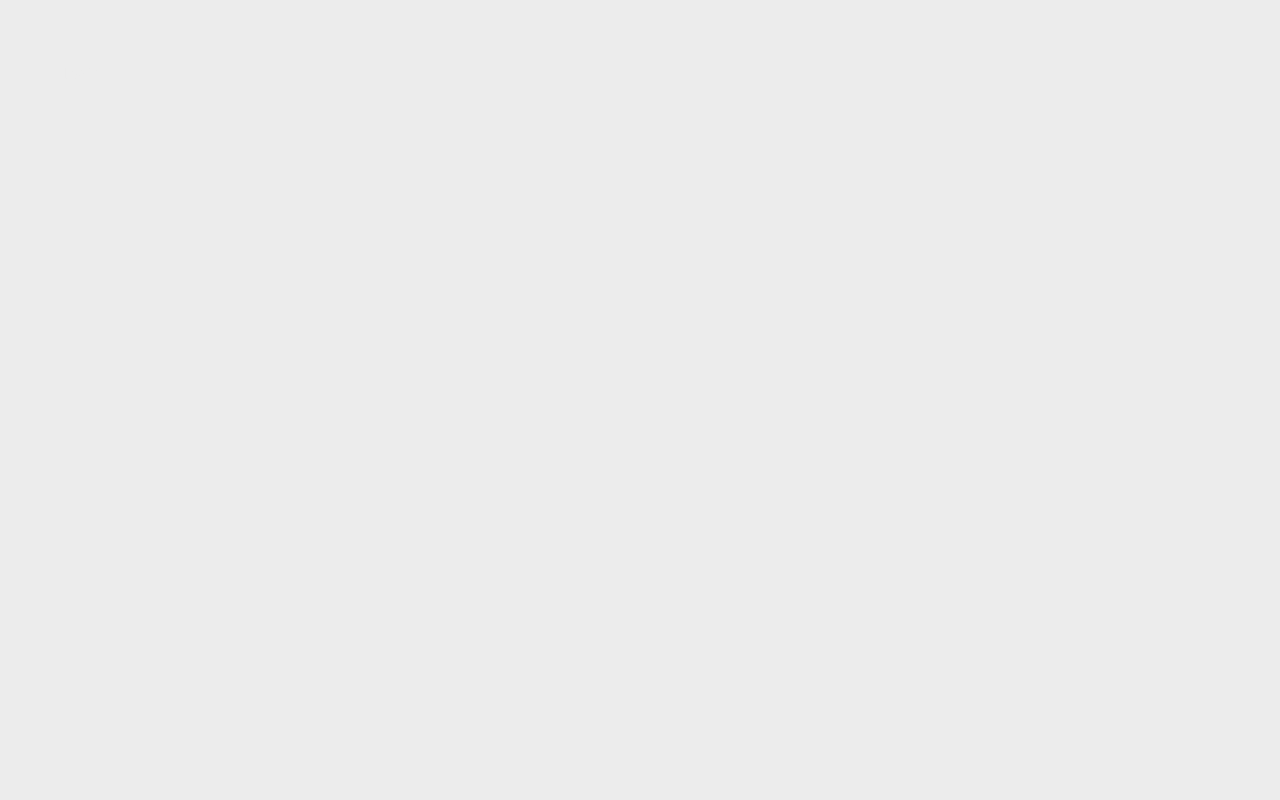
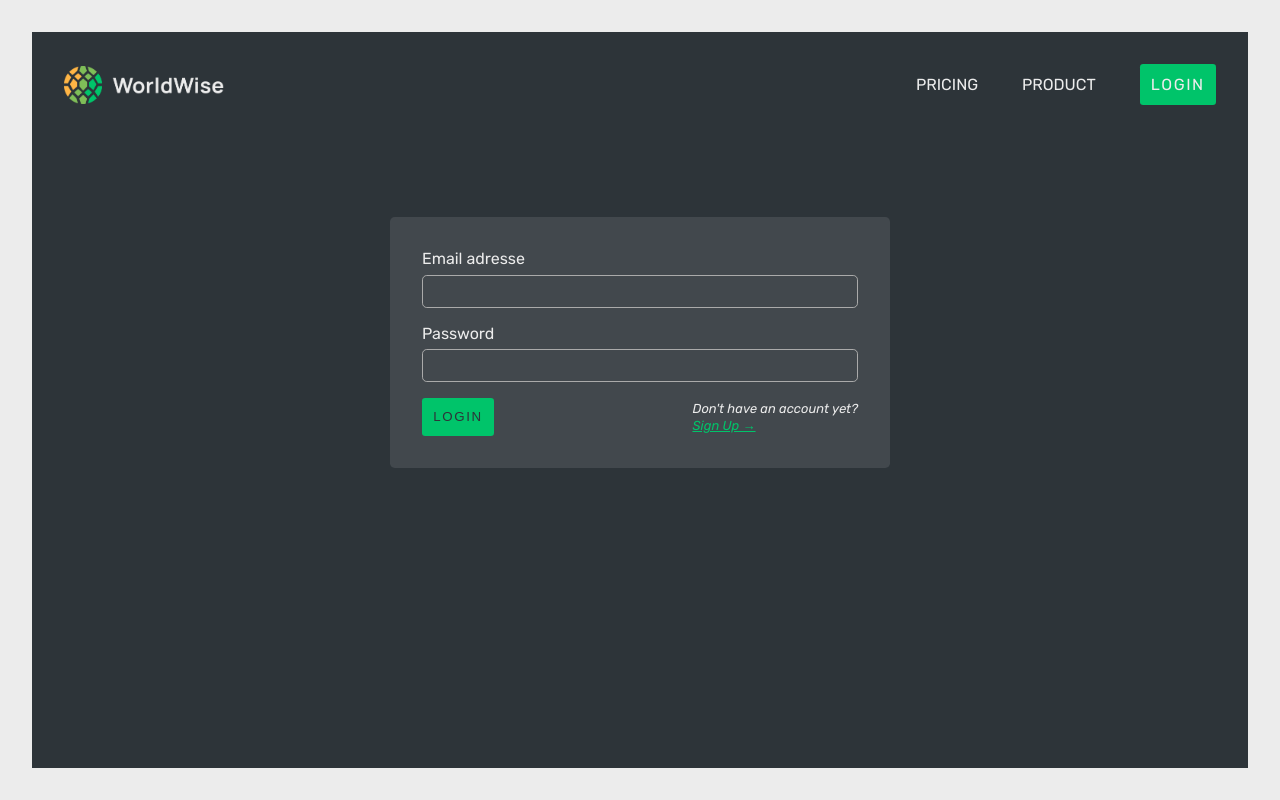
Before and after one commit to medaich/worldwise, a React (Vite) app: page /login in a window 1280 px wide. Built offline with nearby package versions, Linux system fonts and the light colour scheme.

Commit message:
add a notFound page

```diff
--- a/src/App.jsx
+++ b/src/App.jsx
@@ -3,6 +3,7 @@ import HomePage from "./pages/HomePage";
 import Product from "./pages/Product";
 import Pricing from "./pages/Pricing";
 import Login from "./pages/Login";
+import Signup from "./pages/Signup";
 import NotFound from "./pages/NotFound";
 import AppLayout from "./pages/AppLayout";
 import { QueryClient, QueryClientProvider } from "@tanstack/react-query";
@@ -24,6 +25,7 @@ function App() {
           <Route path="product" element={<Product />} />
           <Route path="pricing" element={<Pricing />} />
           <Route path="login" element={<Login />} />
+          <Route path="signup" element={<Signup />} />
           <Route
             path="app"
             element={
--- a/src/components/Form.module.css
+++ b/src/components/Form.module.css
@@ -25,15 +25,8 @@
     font-size: 1rem;
     background-color: transparent;
     color: var(--color-light--2);
-    border: 1px var(--color-light--1) solid;
     font-weight: 200;
-    outline: none;
     transition: border-color 0.2s ease, box-shadow 0.2s ease;
-
-    &:focus {
-      border-color: var(--color-brand--1);
-      box-shadow: 0 0 0 1px var(--color-brand--1);
-    }
   }
 
   & > div:last-child {
--- a/src/index.css
+++ b/src/index.css
@@ -50,6 +50,7 @@ p {
   background-color: var(--color-brand--2);
   border-radius: 0.2rem;
   text-transform: uppercase;
+  letter-spacing: 0.1rem;
 
   &:hover {
     background-color: var(--color-brand--1);
@@ -59,6 +60,19 @@ p {
 ul {
   list-style: none;
 }
+
+input,
+textarea {
+  border: 1px var(--color-light--1) solid;
+  outline: none;
+  background-color: transparent;
+
+  &:focus {
+    border-color: var(--color-brand--1);
+    box-shadow: 0 0 0 1px var(--color-brand--1);
+  }
+}
+
 * {
   margin: 0;
   padding: 0;
--- a/src/pages/Login.jsx
+++ b/src/pages/Login.jsx
@@ -1,5 +1,47 @@
+import { useState } from "react";
+import styles from "./Login.module.css";
+
+import PageNav from "../components/PageNav";
+import { Link } from "react-router-dom";
+
 function Login() {
-  return <div>login</div>;
+  const [email, setEmail] = useState("");
+  const [password, setPassword] = useState("");
+
+  return (
+    <main className={styles.login}>
+      <PageNav />
+      <form>
+        <label htmlFor="email">Email adresse</label>
+        <input
+          type="email"
+          id="email"
+          name="email"
+          aria-label="Email address"
+          autoComplete="email"
+          value={email}
+          onChange={(e) => setEmail(e.target.value)}
+        />
+        <label htmlFor="pass">Password</label>
+        <input
+          type="password"
+          id="pass"
+          name="password"
+          aria-label="Password"
+          autoComplete="current-password"
+          value={password}
+          onChange={(e) => setPassword(e.target.value)}
+        />
+        <div>
+          <button className="cta">Login</button>
+          <div>
+            <p>Don't have an account yet?</p>
+            <Link to="/singup">Sign up &rarr;</Link>
+          </div>
+        </div>
+      </form>
+    </main>
+  );
 }
 
 export default Login;
--- /dev/null
+++ b/src/pages/Login.module.css
@@ -0,0 +1,48 @@
+.login {
+  background-color: var(--color-dark--0);
+  display: flex;
+  flex-flow: column nowrap;
+  align-items: center;
+  gap: 4rem;
+
+  & > form {
+    padding: 2rem;
+    border-radius: 0.3rem;
+    width: 100%;
+    max-width: 500px;
+    background-color: var(--color-dark--2);
+
+    & > * {
+      display: block;
+      width: 100%;
+    }
+
+    & > input {
+      padding: 0.5rem;
+      border-radius: 0.3rem;
+      margin-top: 0.4rem;
+      margin-bottom: 1rem;
+    }
+
+    & button {
+      font-weight: 500;
+    }
+
+    & > div:last-child {
+      display: flex;
+      justify-content: space-between;
+      align-items: center;
+
+      & > div {
+        font-style: italic;
+        font-size: small;
+
+        & > a {
+          color: var(--color-brand--2);
+          text-transform: capitalize;
+          text-decoration: underline;
+        }
+      }
+    }
+  }
+}
--- a/src/pages/NotFound.jsx
+++ b/src/pages/NotFound.jsx
@@ -1,5 +1,17 @@
+import BackButton from "../components/BackButton";
+import PageNav from "../components/PageNav";
+import styles from "./NotFound.module.css";
 function NotFound() {
-  return <div>The page you're looking for couldn't be found</div>;
+  return (
+    <div className={styles.notFound}>
+      <PageNav />
+
+      <div>
+        <p>The page you're looking for couldn't be found</p>
+        <BackButton />
+      </div>
+    </div>
+  );
 }
 
 export default NotFound;
--- /dev/null
+++ b/src/pages/NotFound.module.css
@@ -0,0 +1,17 @@
+.notFound {
+  background-color: var(--color-dark--0);
+  display: flex;
+  flex-direction: column;
+  align-items: center;
+  gap: 5rem;
+
+  & > div:last-child {
+    display: flex;
+    flex-direction: column;
+    align-items: center;
+    gap: 2rem;
+    & p {
+      font-size: 2rem;
+    }
+  }
+}
--- /dev/null
+++ b/src/pages/Signup.jsx
@@ -0,0 +1,6 @@
+import styles from "./Login.module.css";
+function Signup() {
+  return <div className={styles.login}>sign up</div>;
+}
+
+export default Signup;
--- a/src/services/firebase.js
+++ b/src/services/firebase.js
@@ -1,5 +1,7 @@
 import { initializeApp } from "firebase/app";
 import { getFirestore } from "firebase/firestore";
+import { getAuth } from "firebase/auth";
+
 const app = initializeApp({
   apiKey: "AIzaSyD9AVYQCg9e1BItPLBnYj5WudzFC6Gv4iQ",
 
@@ -15,3 +17,4 @@ const app = initializeApp({
 });
 
 export const db = getFirestore(app);
+export const auth = getAuth(app);
```
